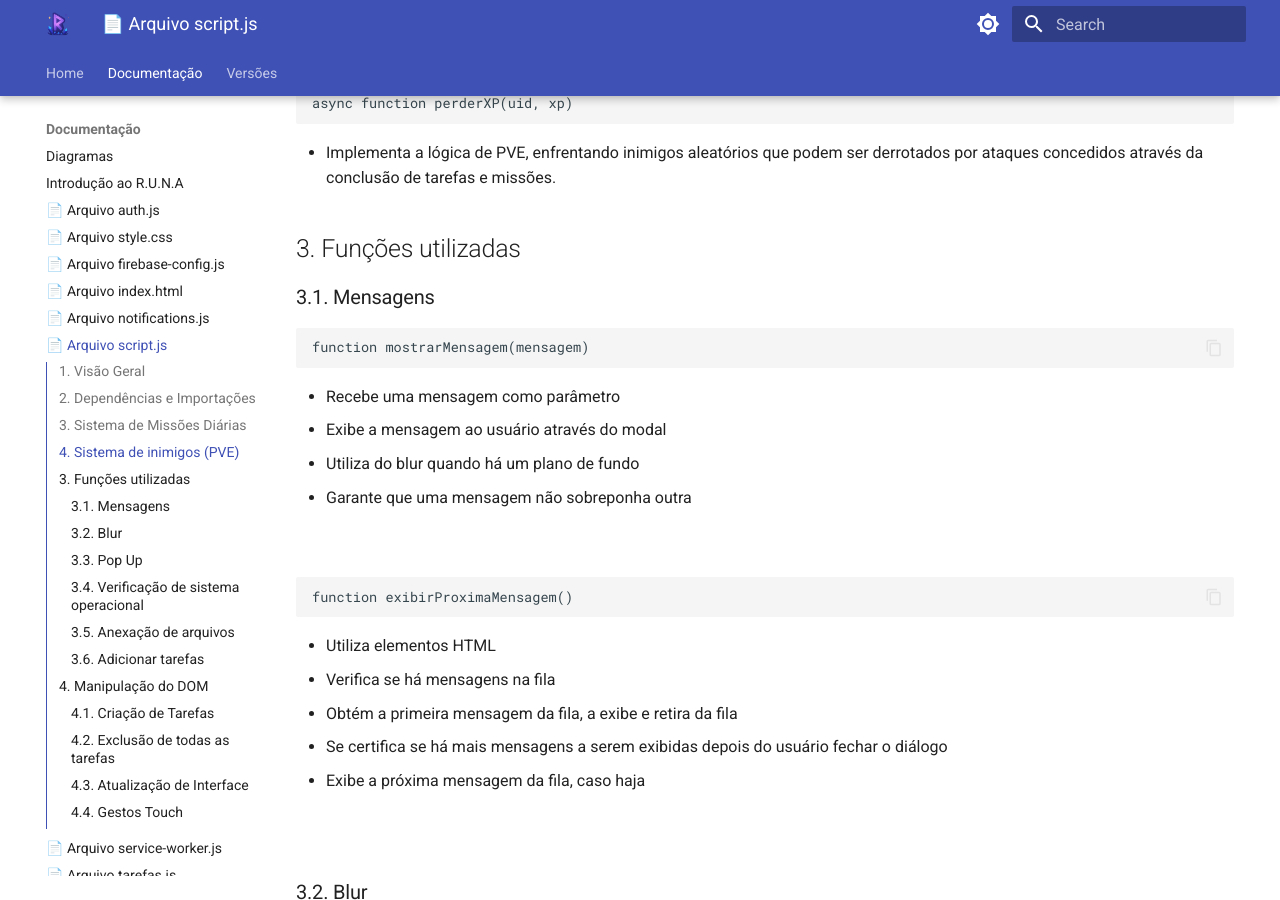
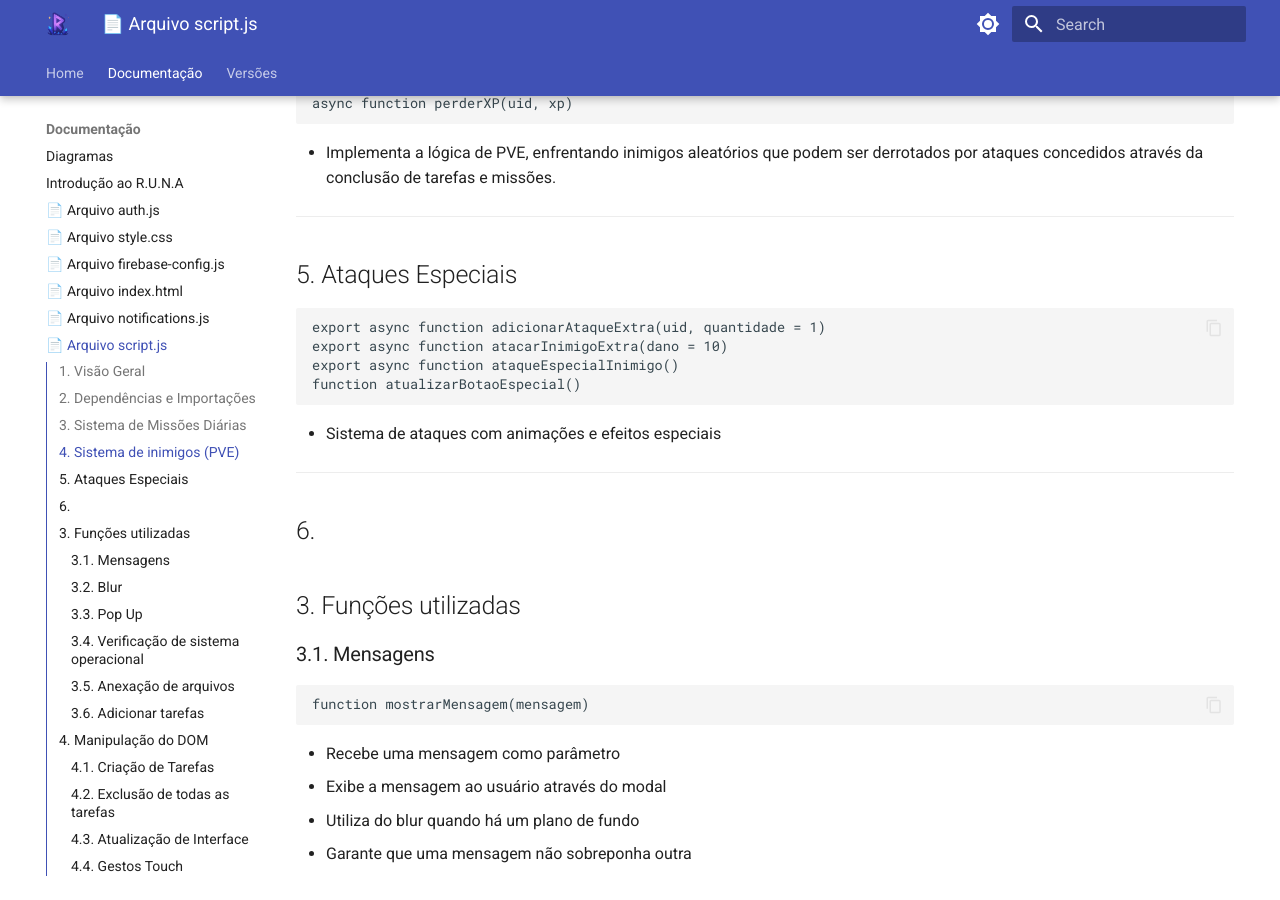
Before and after one commit to Radsfer/DocsE7Runa, an MkDocs documentation site: the page built from docs/documentação/scripts.md, in a window 1280 px wide and 900 px high, scrolled down 1274 px. Built offline with MkDocs 1.6.1 and Material for MkDocs 9.7.7, drawn with Linux system fonts in a browser that asks for light colours.

Commit message:
Ataques Especiais

````diff
--- a/docs/documentação/scripts.md
+++ b/docs/documentação/scripts.md
@@ -55,6 +55,22 @@ async function perderXP(uid, xp)
 
 * Implementa a lógica de PVE, enfrentando inimigos aleatórios que podem ser derrotados por ataques concedidos através da conclusão de tarefas e missões.
 
+---
+
+## 5. Ataques Especiais
+
+```js
+export async function adicionarAtaqueExtra(uid, quantidade = 1)
+export async function atacarInimigoExtra(dano = 10)
+export async function ataqueEspecialInimigo()
+function atualizarBotaoEspecial()
+```
+
+* Sistema de ataques com animações e efeitos especiais
+
+  ---
+
+## 6.
 
 ## 3. Funções utilizadas
 
````
